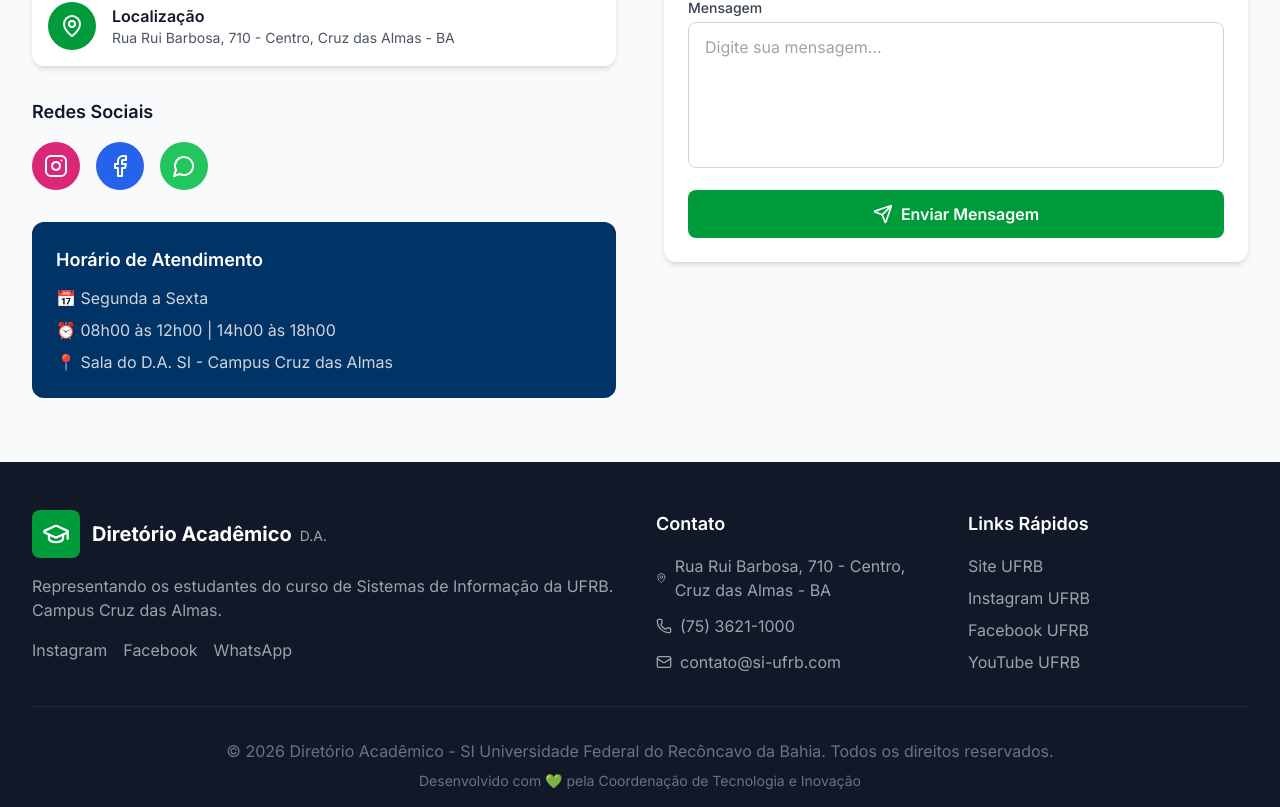
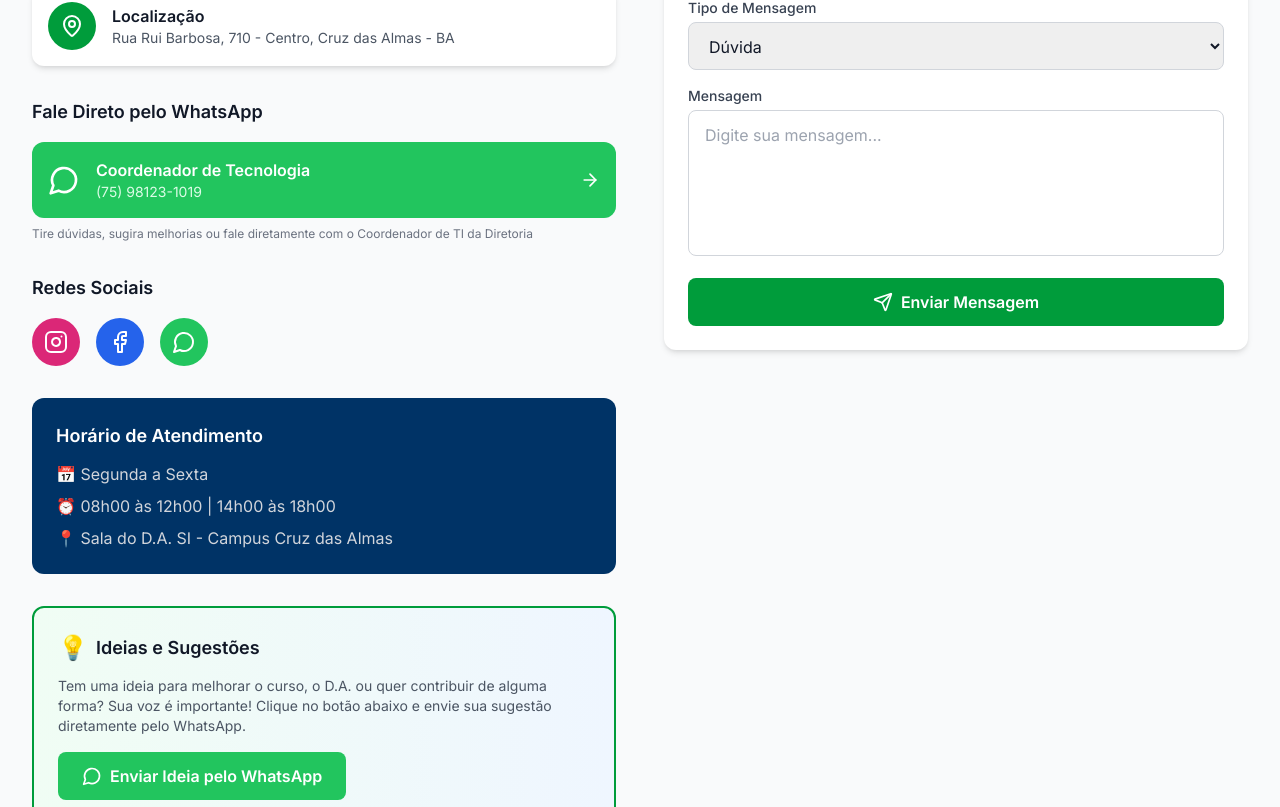
Before and after one commit to Deivisan/si-ufrb-site, a React (Vite) app: page /contato in a window 1280 px wide. Shown: the part 553-1360 px from the top of the page. Built offline with nearby package versions, Linux system fonts and the light colour scheme.

Commit message:
feat: Adiciona WhatsApp do Coordenador de TI e seção de Ideias e Sugestões
- Adiciona link direto para WhatsApp (75) 98123-1019
- Cria seção "Ideias e Sugestões" com botão para WhatsApp
- Melhoria no formulário com campo de tipo de mensagem
- Atualiza URL do WhatsApp do D.A. para link direto

```diff
--- a/src/data/index.ts
+++ b/src/data/index.ts
@@ -207,7 +207,7 @@ export const infoDA = {
   email: 'contato@si-ufrb.com',
   instagram: 'https://instagram.com/siufrb',
   facebook: 'https://facebook.com/siufrb',
-  whatsapp: 'https://chat.whatsapp.com/seu-codigo-aqui',
+  whatsapp: 'https://wa.me/5575981231019',
 }
 
 // Redes sociais da UFRB
--- a/src/pages/Contato.tsx
+++ b/src/pages/Contato.tsx
@@ -1,12 +1,16 @@
 import { motion } from 'framer-motion'
-import { Mail, Phone, MapPin, Instagram, Facebook, MessageCircle, Send } from 'lucide-react'
+import { Mail, Phone, MapPin, Instagram, Facebook, MessageCircle, Send, ArrowRight } from 'lucide-react'
 import { infoDA, infoCurso } from '../data'
 import { useState } from 'react'
+
+// WhatsApp do Coordenador de TI (Deivison Santana)
+const whatsAppTI = 'https://wa.me/5575981231019'
 
 export default function Contato() {
   const [formData, setFormData] = useState({
     nome: '',
     email: '',
+    tipo: 'duvida',
     mensagem: '',
   })
 
@@ -14,7 +18,7 @@ export default function Contato() {
     e.preventDefault()
     // Aqui você pode implementar o envio real do formulário
     alert('Mensagem enviada com sucesso! Em breve a Diretoria entrará em contato.')
-    setFormData({ nome: '', email: '', mensagem: '' })
+    setFormData({ nome: '', email: '', tipo: 'duvida', mensagem: '' })
   }
 
   const contatoOpcoes = [
@@ -102,6 +106,29 @@ export default function Contato() {
               ))}
             </div>
 
+            {/* WhatsApp Coordenador de TI */}
+            <div className="mb-8">
+              <h3 className="text-lg font-semibold text-gray-900 mb-4">Fale Direto pelo WhatsApp</h3>
+              <a
+                href={whatsAppTI}
+                target="_blank"
+                rel="noopener noreferrer"
+                className="flex items-center justify-between p-4 bg-green-500 text-white rounded-xl hover:bg-green-600 transition-colors"
+              >
+                <div className="flex items-center space-x-4">
+                  <MessageCircle className="w-8 h-8" />
+                  <div>
+                    <p className="font-semibold">Coordenador de Tecnologia</p>
+                    <p className="text-sm text-green-100">(75) 98123-1019</p>
+                  </div>
+                </div>
+                <ArrowRight className="w-5 h-5" />
+              </a>
+              <p className="text-xs text-gray-500 mt-2">
+                Tire dúvidas, sugira melhorias ou fale diretamente com o Coordenador de TI da Diretoria
+              </p>
+            </div>
+
             {/* Redes Sociais */}
             <div className="mb-8">
               <h3 className="text-lg font-semibold text-gray-900 mb-4">Redes Sociais</h3>
@@ -128,6 +155,27 @@ export default function Contato() {
                 <li>⏰ 08h00 às 12h00 | 14h00 às 18h00</li>
                 <li>📍 Sala do D.A. SI - Campus Cruz das Almas</li>
               </ul>
+            </div>
+
+            {/* Ideias e Sugestões */}
+            <div className="mt-8 bg-gradient-to-r from-green-50 to-blue-50 border-2 border-ufrb-green rounded-xl p-6">
+              <h3 className="text-lg font-semibold text-gray-900 mb-3 flex items-center">
+                <span className="text-2xl mr-2">💡</span>
+                Ideias e Sugestões
+              </h3>
+              <p className="text-gray-600 text-sm mb-4">
+                Tem uma ideia para melhorar o curso, o D.A. ou quer contribuir de alguma forma?
+                Sua voz é importante! Clique no botão abaixo e envie sua sugestão diretamente pelo WhatsApp.
+              </p>
+              <a
+                href={whatsAppTI}
+                target="_blank"
+                rel="noopener noreferrer"
+                className="inline-flex items-center px-6 py-3 bg-green-500 text-white font-semibold rounded-lg hover:bg-green-600 transition-colors"
+              >
+                <MessageCircle className="w-5 h-5 mr-2" />
+                Enviar Ideia pelo WhatsApp
+              </a>
             </div>
           </div>
 
@@ -166,6 +214,24 @@ export default function Contato() {
               </div>
 
               <div>
+                <label htmlFor="tipo" className="block text-sm font-medium text-gray-700 mb-1">
+                  Tipo de Mensagem
+                </label>
+                <select
+                  id="tipo"
+                  value={formData.tipo}
+                  onChange={(e) => setFormData({ ...formData, tipo: e.target.value })}
+                  className="w-full px-4 py-3 border border-gray-300 rounded-lg focus:ring-2 focus:ring-ufrb-green focus:border-transparent"
+                >
+                  <option value="duvida">Dúvida</option>
+                  <option value="sugestao">Sugestão</option>
+                  <option value="reclamacao">Reclamação</option>
+                  <option value="elogio">Elogio</option>
+                  <option value="outro">Outro</option>
+                </select>
+              </div>
+
+              <div>
                 <label htmlFor="mensagem" className="block text-sm font-medium text-gray-700 mb-1">
                   Mensagem
                 </label>
```
